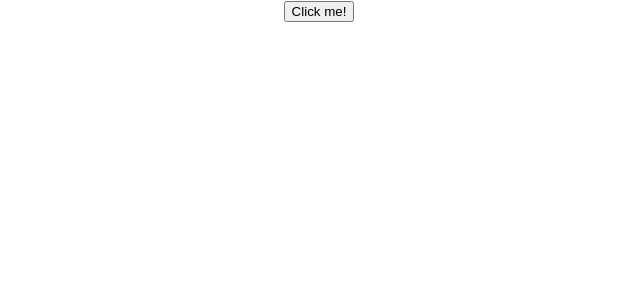
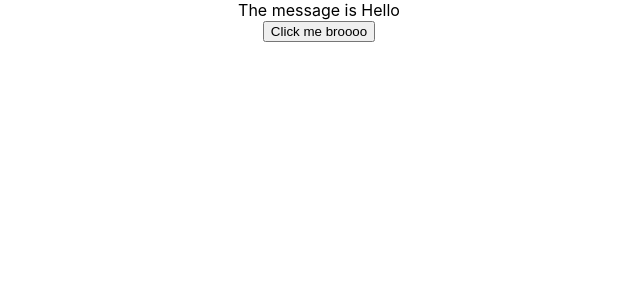
Before and after one commit to sidsuchak/reactpratice, a React (Create React App) app: page / in a window 1280 px wide. Shown: the top 300 px of the page, without its empty margins (321-961 px from the left). Built offline with nearby package versions, Linux system fonts and the light colour scheme.

Commit message:
added event binding example using functional components

```diff
--- a/src/App.js
+++ b/src/App.js
@@ -9,7 +9,8 @@ import { Component } from 'react';
 // import ButtonClick from './components/ButtonClick';
 // import Message from './components/Message';
 // import Counter from './components/counter';
-import FunctionClick from './components/FunctionClick';
+// import FunctionClick from './components/FunctionClick';
+import EventBind from './components/EventBind';
 
 class App extends Component {
   render(){
@@ -28,7 +29,7 @@ class App extends Component {
         {/* <ButtonClick/>
         <div id="testButton"></div> */}
 
-        <FunctionClick/>
+        <EventBind/>
 
       </div>
     );
--- /dev/null
+++ b/src/components/EventBind.js
@@ -0,0 +1,16 @@
+import React, { useState } from 'react'
+
+const EventBind = () => {
+  const [message, setMessage] = useState("Hello")
+
+  function changeMessage(){
+    setMessage('Goodbye')
+  }
+  return (
+    <div>
+      <div>The message is {message}</div>
+      <button onClick={changeMessage}>Click me broooo</button>
+    </div>
+  )
+}
+export default EventBind
```
